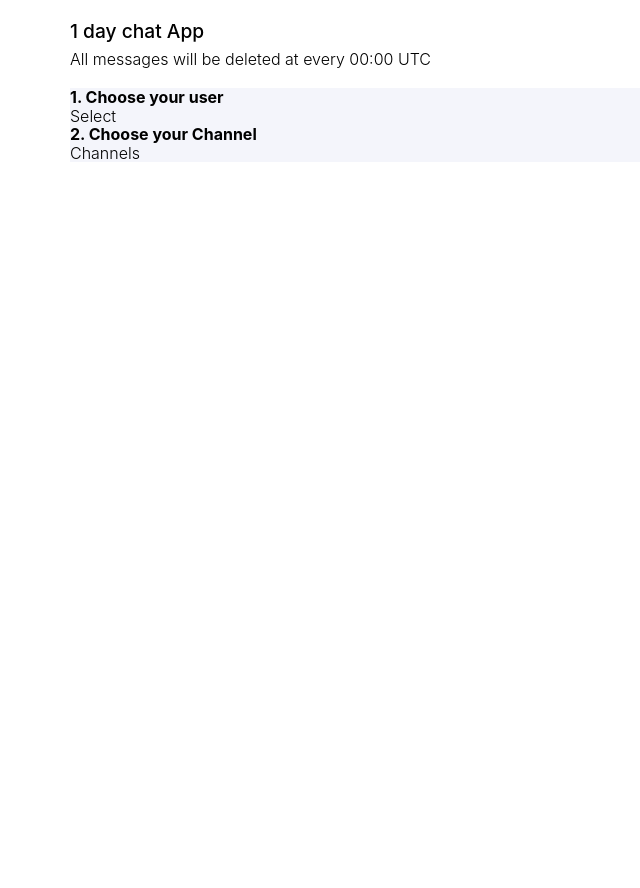
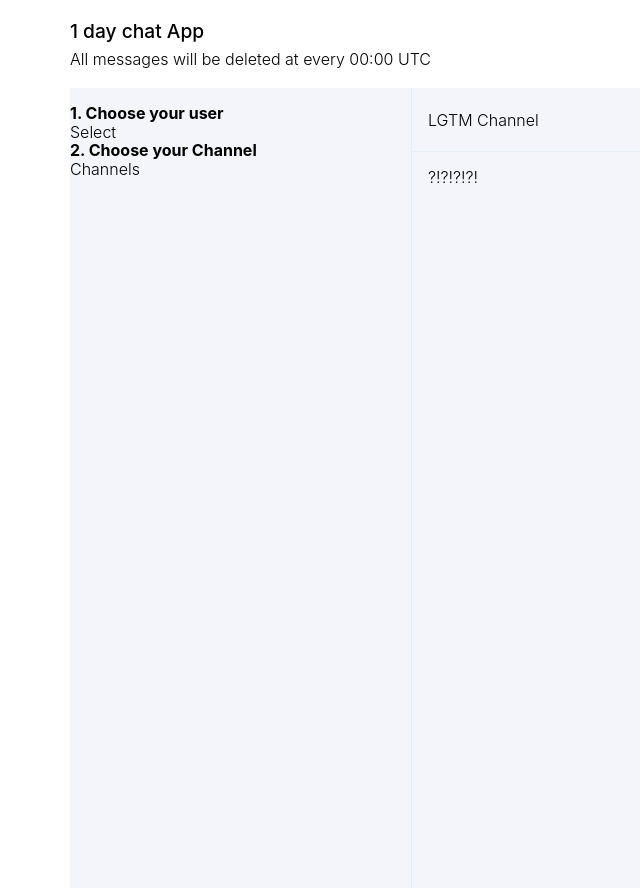
Before and after one commit to kaiching0109/am-project, a React (Create React App) app: page / in a window 1280 px wide. Shown: the whole page, without its empty margins (0-640 px from the left). Before the commit the page ends 800 px from the top, so only its background shows below. Built offline with nearby package versions, Linux system fonts and the light colour scheme.

Commit message:
feat: update layout

```diff
--- a/src/components/app/app.component.tsx
+++ b/src/components/app/app.component.tsx
@@ -1,22 +1,17 @@
 import React from 'react';
 import '../../styles/index.scss';
+import Card from '../card/card.component';
 import PageContainer from '../pageContainer/pageContainer.component';
+import WithSideContent from '../../hoc/withSideContent/withSideContent.component';
 
 export default function App(): React.ReactElement {
   return (
     <PageContainer>
-      <div className="card">
-        <aside className="sidebar">
-          <dl>
-            <dt>1. Choose your user</dt>
-            <dd>Select</dd>
-          </dl>
-          <dl>
-            <dt>2. Choose your Channel</dt>
-            <dd>Channels</dd>
-          </dl>
-        </aside>
-      </div>
+      <WithSideContent>
+        <Card title="LGTM Channel">
+          <p>?!?!?!?!</p>
+        </Card>
+      </WithSideContent>
     </PageContainer>
   );
 }
--- a/src/components/pageContainer/pageContainer.module.scss
+++ b/src/components/pageContainer/pageContainer.module.scss
@@ -20,6 +20,7 @@
 
   .contentWrapper {
     background-color: var(--color-background);
+    height: 100%;
   }
 
   @include sm {
```
